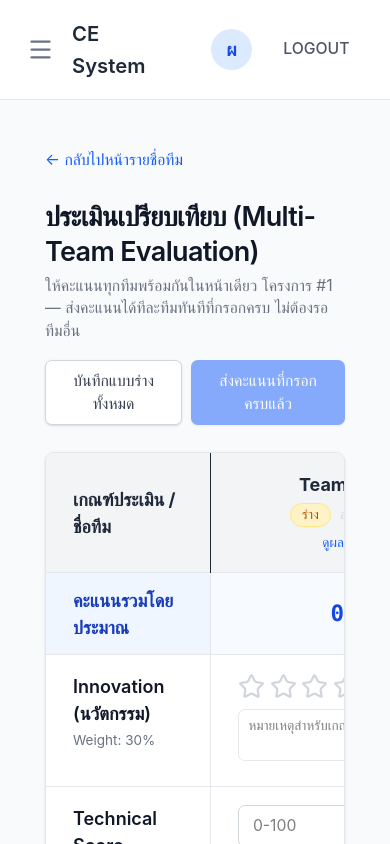
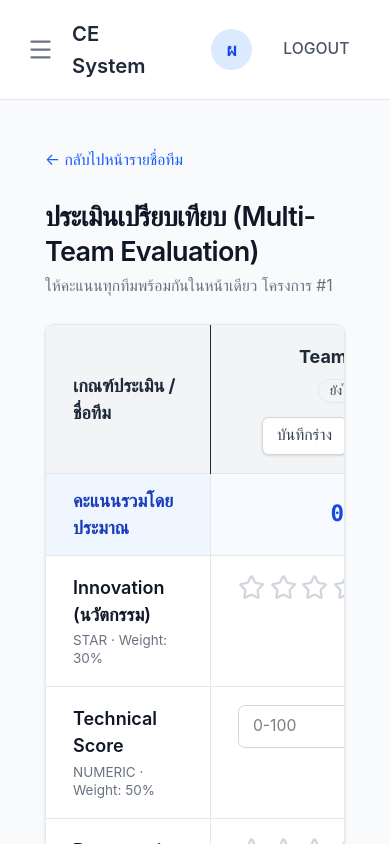
Before and after one commit to Benjamarit/MultiRole, a React (Vite) app: page /judge/project/1/evaluate-multi in a window 390 px wide. Shown: the top 844 px of the page. Built offline with nearby package versions, Linux system fonts and the light colour scheme.

Commit message:
Add delete Project Button

```diff
--- a/src/data/CriteriaStore.js
+++ b/src/data/CriteriaStore.js
@@ -55,3 +55,8 @@ export function deleteCriterion(projectId, criterionId) {
   );
   writeAll(updatedEntries);
 }
+
+export function deleteProjectCriteria(projectId) {
+  const numericProjectId = Number(projectId);
+  writeAll(readAll().filter((entry) => Number(entry.projectId) !== numericProjectId));
+}
--- a/src/data/EvaluationStore.js
+++ b/src/data/EvaluationStore.js
@@ -43,6 +43,11 @@ export function getEvaluationsByProject(projectId) {
     .map(normalizeEvaluation);
 }
 
+export function deleteProjectEvaluations(projectId) {
+  const numericProjectId = Number(projectId);
+  writeAll(readAll().filter((evaluation) => Number(evaluation.projectId) !== numericProjectId));
+}
+
 export function saveEvaluation(evaluation) {
   if (!isBeforeEvaluationDeadline(getProjectById(evaluation.projectId))) return null;
 
--- a/src/data/TeamStore.js
+++ b/src/data/TeamStore.js
@@ -60,3 +60,8 @@ export function deleteTeam(projectId, teamId) {
   );
   writeAll(updatedEntries);
 }
+
+export function deleteProjectTeams(projectId) {
+  const numericProjectId = Number(projectId);
+  writeAll(readAll().filter((entry) => Number(entry.projectId) !== numericProjectId));
+}
--- a/src/pages/JudgeMultiEvaluation.jsx
+++ b/src/pages/JudgeMultiEvaluation.jsx
@@ -1,4 +1,4 @@
-import { useState, useMemo, useCallback } from 'react';
+import { useState, useMemo, useEffect } from 'react';
 import { useParams, Link } from 'react-router-dom';
 import toast from 'react-hot-toast';
 import PageHeader from '../components/PageHeader';
@@ -10,7 +10,7 @@ import CriterionScoreInput from '../components/CriteriaScoreInput';
 import { getCriteriaByProject } from '../data/CriteriaStore';
 import { getTeamsByProject } from '../data/TeamStore';
 import { getEvaluation, saveEvaluation } from '../data/EvaluationStore';
-import { getJudgeAssignments } from '../data/ProjectStore';
+import { getJudgeAssignments, getProjectById, isBeforeEvaluationDeadline } from '../data/ProjectStore';
 import { useAuth } from '../context/AuthContext';
 
 function normalizedScore(criterion, value) {
@@ -26,6 +26,24 @@ export default function JudgeMultiEvaluation() {
 
   // โหลดข้อมูลพื้นฐาน
   const criteria = getCriteriaByProject(projectId);
+  const project = getProjectById(projectId);
+  const [canEdit, setCanEdit] = useState(() => isBeforeEvaluationDeadline(project));
+  useEffect(() => {
+    if (!canEdit || !project?.evaluationDeadline) return undefined;
+    const deadline = new Date(project.evaluationDeadline).getTime();
+    if (!Number.isFinite(deadline)) return undefined;
+    let timeoutId;
+    const checkDeadline = () => {
+      const remaining = deadline - Date.now();
+      if (remaining <= 0) {
+        setCanEdit(false);
+        return;
+      }
+      timeoutId = window.setTimeout(checkDeadline, Math.min(remaining, 2_147_483_647));
+    };
+    checkDeadline();
+    return () => window.clearTimeout(timeoutId);
+  }, [canEdit, project?.evaluationDeadline]);
   const allTeams = getTeamsByProject(projectId);
   const assignments = getJudgeAssignments(projectId);
 
@@ -54,16 +72,6 @@ export default function JudgeMultiEvaluation() {
     return initialComments;
   });
 
-  // Comment แยกรายเกณฑ์ต่อทีม: { [teamId]: { [criterionId]: text } }
-  const [criteriaComments, setCriteriaComments] = useState(() => {
-    const initial = {};
-    eligibleTeams.forEach(team => {
-      const evalData = getEvaluation(projectId, team.id, judgeId);
-      initial[team.id] = evalData?.criteriaComments || {};
-    });
-    return initial;
-  });
-
   const [statuses, setStatuses] = useState(() => {
     const initialStatuses = {};
     eligibleTeams.forEach(team => {
@@ -73,23 +81,13 @@ export default function JudgeMultiEvaluation() {
     return initialStatuses;
   });
 
-  const [confirmTarget, setConfirmTarget] = useState(null); // null=ปิด | 'all' | teamId
+  const [unlockedTeams, setUnlockedTeams] = useState({});
+  const [confirmTeamId, setConfirmTeamId] = useState(null);
+  const [isConfirmOpen, setIsConfirmOpen] = useState(false);
 
-  // แบ่งหน้าทีมที่แสดงในตาราง (แยกจาก eligibleTeams ที่ใช้บันทึก/ส่งคะแนนทั้งหมดเสมอ)
-  const [pageSize, setPageSize] = useState(5); // 5 | 10 | Infinity (ทั้งหมด)
-  const [pageIndex, setPageIndex] = useState(0);
-  const pageCount = Math.max(1, Math.ceil(eligibleTeams.length / pageSize));
-  const currentPageIndex = Math.min(pageIndex, pageCount - 1);
-  const pagedTeams = useMemo(() => {
-    if (!Number.isFinite(pageSize)) return eligibleTeams;
-    const start = currentPageIndex * pageSize;
-    return eligibleTeams.slice(start, start + pageSize);
-  }, [eligibleTeams, pageSize, currentPageIndex]);
-
-  const handlePageSizeChange = (value) => {
-    setPageSize(value === 'all' ? Infinity : Number(value));
-    setPageIndex(0);
-  };
+  const isTeamEditable = (teamId) =>
+    isBeforeEvaluationDeadline(getProjectById(projectId)) &&
+    (statuses[teamId] !== 'SUBMITTED' || unlockedTeams[teamId]);
 
   // คำนวณคะแนนรวมของแต่ละทีม
   const teamTotals = useMemo(() => {
@@ -106,21 +104,14 @@ export default function JudgeMultiEvaluation() {
     return totals;
   }, [criteria, eligibleTeams, matrixScores]);
 
-  // เช็กว่าทีมนี้กรอกครบทุกเกณฑ์แล้วหรือยัง (ใช้ตัดสินว่าส่งทีมนี้ได้เลยหรือยัง)
-  const isTeamAnswered = useCallback(
-    (teamId) =>
-      criteria.every(c => matrixScores[teamId]?.[c.id] !== undefined && matrixScores[teamId]?.[c.id] !== null),
-    [criteria, matrixScores]
-  );
-
-  // ทีมที่ยังไม่ได้ส่งและกรอกครบแล้ว พร้อมส่งได้ทันที
-  const readyToSubmitTeamIds = useMemo(
-    () => eligibleTeams.filter(t => statuses[t.id] !== 'SUBMITTED' && isTeamAnswered(t.id)).map(t => t.id),
-    [eligibleTeams, statuses, isTeamAnswered]
+  const isTeamAnswered = (teamId) =>
+    criteria.every((criterion) =>
+      matrixScores[teamId]?.[criterion.id] !== undefined &&
+      matrixScores[teamId]?.[criterion.id] !== null
     );
 
   const handleScoreChange = (teamId, criterionId, value) => {
-    if (statuses[teamId] === 'SUBMITTED') return; // ล็อกไว้ถ้าทีมนี้กดส่งแล้ว
+    if (!isTeamEditable(teamId)) return;
 
     setMatrixScores(prev => ({
       ...prev,
@@ -132,77 +123,75 @@ export default function JudgeMultiEvaluation() {
   };
 
   const handleCommentChange = (teamId, value) => {
-    if (statuses[teamId] === 'SUBMITTED') return;
+    if (!isTeamEditable(teamId)) return;
     setComments(prev => ({ ...prev, [teamId]: value }));
   };
 
-  const handleCriterionCommentChange = (teamId, criterionId, value) => {
-    if (statuses[teamId] === 'SUBMITTED') return;
-    setCriteriaComments(prev => ({
-      ...prev,
-      [teamId]: { ...prev[teamId], [criterionId]: value },
-    }));
+  const handleUnlockTeam = (teamId) => {
+    if (!isBeforeEvaluationDeadline(getProjectById(projectId))) {
+      toast.error('หมดเขตการประเมินแล้ว ไม่สามารถปลดล็อกแก้ไขได้');
+      return;
+    }
+    if (statuses[teamId] !== 'SUBMITTED') return;
+    setUnlockedTeams((prev) => ({ ...prev, [teamId]: true }));
   };
 
-  // ปลดล็อกทีมที่ส่งคะแนนไปแล้วให้แก้ไขได้อีกครั้ง (เหมือนปุ่ม "แก้ไขคะแนน" ในหน้าประเมินทีมเดียว)
-  // เป็นการปลดล็อกฝั่ง UI เท่านั้น ข้อมูลใน storage จะยังเป็น SUBMITTED จนกว่าจะกดบันทึกร่าง/ส่งคะแนนซ้ำ
-  const handleUnlockTeam = (teamId) => {
-    setStatuses(prev => ({ ...prev, [teamId]: 'DRAFT' }));
-  };
-
-  const handleSaveDraft = () => {
-    eligibleTeams.forEach(team => {
-      if (statuses[team.id] === 'SUBMITTED') return; // ไม่เซฟทับตัวที่ส่งแล้ว
-      saveEvaluation({
-        projectId,
-        teamId: team.id,
-        judgeId,
-        judgeName: user?.name || 'กรรมการ',
-        scores: matrixScores[team.id],
-        criteriaComments: criteriaComments[team.id] || {},
-        comment: comments[team.id] || '',
-        totalScore: Number(teamTotals[team.id]),
-        status: 'DRAFT',
-      });
-    });
-    toast.success('บันทึกแบบร่างทุกทีมเรียบร้อยแล้ว');
-  };
-
-  // แกนกลางของการส่งคะแนน — รับ array ของ teamId ที่จะส่ง ใช้ร่วมกันทั้งส่งทีเดียวหลายทีมและส่งทีละทีม
-  const submitTeams = (teamIds) => {
-    const now = new Date().toISOString();
-    const newStatuses = { ...statuses };
-
-    teamIds.forEach(teamId => {
-      if (statuses[teamId] === 'SUBMITTED') return;
-      saveEvaluation({
+  const handleSaveDraft = (teamId) => {
+    if (!isBeforeEvaluationDeadline(getProjectById(projectId))) {
+      toast.error('หมดเขตการประเมินแล้ว ไม่สามารถบันทึกได้');
+      return;
+    }
+    if (!isTeamEditable(teamId)) return;
+    const saved = saveEvaluation({
       projectId,
       teamId,
       judgeId,
       judgeName: user?.name || 'กรรมการ',
       scores: matrixScores[teamId],
-        criteriaComments: criteriaComments[teamId] || {},
+      comment: comments[teamId] || '',
+      totalScore: Number(teamTotals[teamId]),
+      status: 'DRAFT',
+    });
+    if (!saved) {
+      toast.error('หมดเขตการประเมินแล้ว ไม่สามารถบันทึกได้');
+      return;
+    }
+    setStatuses((prev) => ({ ...prev, [teamId]: 'DRAFT' }));
+    setUnlockedTeams((prev) => ({ ...prev, [teamId]: false }));
+    toast.success('บันทึกแบบร่างเรียบร้อยแล้ว');
+  };
+
+  const confirmSubmit = () => {
+    const teamId = confirmTeamId;
+    if (!teamId) return;
+    if (!isBeforeEvaluationDeadline(getProjectById(projectId))) {
+      setIsConfirmOpen(false);
+      setConfirmTeamId(null);
+      toast.error('หมดเขตการประเมินแล้ว ไม่สามารถส่งคะแนนได้');
+      return;
+    }
+    if (!isTeamEditable(teamId) || !isTeamAnswered(teamId)) return;
+    const saved = saveEvaluation({
+      projectId,
+      teamId,
+      judgeId,
+      judgeName: user?.name || 'กรรมการ',
+      scores: matrixScores[teamId],
       comment: comments[teamId] || '',
       totalScore: Number(teamTotals[teamId]),
       status: 'SUBMITTED',
-        submittedAt: now,
     });
-      newStatuses[teamId] = 'SUBMITTED';
-    });
-
-    setStatuses(newStatuses);
-  };
-
-  const handleConfirmSubmit = () => {
-    if (confirmTarget === 'all') {
-      submitTeams(readyToSubmitTeamIds);
-      toast.success(`ส่งคะแนนสำเร็จ ${readyToSubmitTeamIds.length} ทีม (ทีมที่ยังกรอกไม่ครบถูกข้ามไว้)`);
-    } else if (confirmTarget) {
-      const team = eligibleTeams.find(t => t.id === confirmTarget);
-      submitTeams([confirmTarget]);
-      toast.success(`ส่งคะแนนทีม "${team?.name}" สำเร็จแล้ว`);
+    if (!saved) {
+      setIsConfirmOpen(false);
+      setConfirmTeamId(null);
+      toast.error('หมดเขตการประเมินแล้ว ไม่สามารถส่งคะแนนได้');
+      return;
     }
-    setConfirmTarget(null);
+    setStatuses((prev) => ({ ...prev, [teamId]: 'SUBMITTED' }));
+    setUnlockedTeams((prev) => ({ ...prev, [teamId]: false }));
+    setIsConfirmOpen(false);
+    setConfirmTeamId(null);
+    toast.success('ส่งคะแนนทีมเรียบร้อยแล้ว');
   };
 
   return (
@@ -213,68 +202,18 @@ export default function JudgeMultiEvaluation() {
 
       <PageHeader
         title="ประเมินเปรียบเทียบ (Multi-Team Evaluation)"
-        description={`ให้คะแนนทุกทีมพร้อมกันในหน้าเดียว โครงการ #${projectId} — ส่งคะแนนได้ทีละทีมทันทีที่กรอกครบ ไม่ต้องรอทีมอื่น`}
-        action={
-          <div className="flex gap-2">
-            <Button variant="secondary" onClick={handleSaveDraft}>บันทึกแบบร่างทั้งหมด</Button>
-            <Button
-              onClick={() => setConfirmTarget('all')}
-              disabled={readyToSubmitTeamIds.length === 0}
-            >
-              ส่งคะแนนที่กรอกครบแล้ว {readyToSubmitTeamIds.length > 0 ? `(${readyToSubmitTeamIds.length})` : ''}
-            </Button>
-          </div>
-        }
+        description={`ให้คะแนนทุกทีมพร้อมกันในหน้าเดียว โครงการ #${projectId}`}
       />
+
+      {!canEdit && (
+        <Card className="bg-red-50 border-red-200">
+          <p className="text-sm text-red-700">หมดเขตการประเมินแล้ว ไม่สามารถแก้ไขหรือส่งคะแนนได้</p>
+        </Card>
+      )}
 
       {eligibleTeams.length === 0 ? (
         <Card><p className="text-center text-gray-500 py-10">ไม่มีทีมที่คุณสามารถประเมินได้ในขณะนี้</p></Card>
       ) : (
-        <>
-          {eligibleTeams.length > 5 && (
-            <div className="flex flex-wrap items-center gap-3 text-sm">
-              <label htmlFor="page-size" className="text-gray-600">
-                แสดงต่อหน้า:
-              </label>
-              <select
-                id="page-size"
-                value={Number.isFinite(pageSize) ? pageSize : 'all'}
-                onChange={(e) => handlePageSizeChange(e.target.value)}
-                className="rounded-md border border-gray-300 px-2 py-1.5 text-sm focus:border-blue-500 focus:outline-none focus:ring-2 focus:ring-blue-200"
-              >
-                <option value={5}>5 ทีม</option>
-                <option value={10}>10 ทีม</option>
-                <option value="all">ทั้งหมด ({eligibleTeams.length} ทีม)</option>
-              </select>
-
-              {Number.isFinite(pageSize) && pageCount > 1 && (
-                <div className="flex items-center gap-2 sm:ml-auto">
-                  <Button
-                    variant="secondary"
-                    size="sm"
-                    onClick={() => setPageIndex((p) => Math.max(0, p - 1))}
-                    disabled={currentPageIndex === 0}
-                  >
-                    &larr; ก่อนหน้า
-                  </Button>
-                  <span className="text-gray-500">
-                    ทีม {currentPageIndex * pageSize + 1}-
-                    {Math.min((currentPageIndex + 1) * pageSize, eligibleTeams.length)} จาก{' '}
-                    {eligibleTeams.length} (หน้า {currentPageIndex + 1}/{pageCount})
-                  </span>
-                  <Button
-                    variant="secondary"
-                    size="sm"
-                    onClick={() => setPageIndex((p) => Math.min(pageCount - 1, p + 1))}
-                    disabled={currentPageIndex >= pageCount - 1}
-                  >
-                    ถัดไป &rarr;
-                  </Button>
-                </div>
-              )}
-            </div>
-          )}
-
         <Card noPadding className="overflow-hidden">
           <div className="overflow-x-auto">
             <table className="w-full text-left border-collapse">
@@ -283,56 +222,61 @@ export default function JudgeMultiEvaluation() {
                   <th className="px-6 py-4 font-bold text-gray-800 sticky left-0 bg-gray-100 shadow-[1px_0_0_0_#e5e7eb] z-10 w-64">
                     เกณฑ์ประเมิน / ชื่อทีม
                   </th>
-                  {pagedTeams.map(team => (
+                  {eligibleTeams.map(team => (
                     <th key={team.id} className="px-6 py-4 font-bold text-gray-800 text-center border-l min-w-[280px]">
                       {team.name}
-                      <div className="mt-1 flex items-center justify-center gap-2">
-                        {statuses[team.id] === 'SUBMITTED' ? (
-                          <>
-                            <Badge variant="success">ส่งแล้ว</Badge>
-                            <button
-                              type="button"
+                      <div className="mt-1">
+                        {statuses[team.id] === 'SUBMITTED'
+                          ? <Badge variant="success">ส่งแล้ว</Badge>
+                          : statuses[team.id] === 'DRAFT'
+                            ? <Badge variant="warning">ร่าง</Badge>
+                            : <Badge variant="default">ยังไม่เริ่ม</Badge>}
+                      </div>
+                      <div className="mt-3 flex flex-wrap justify-center gap-2">
+                        {statuses[team.id] === 'SUBMITTED' && !unlockedTeams[team.id] ? (
+                          <Button
+                            variant="secondary"
+                            size="sm"
                             onClick={() => handleUnlockTeam(team.id)}
-                              className="text-xs font-normal text-blue-600 hover:underline"
+                            disabled={!canEdit}
                           >
-                              แก้ไขคะแนน
-                            </button>
-                          </>
+                            ปลดล็อกแก้ไข
+                          </Button>
                         ) : (
                           <>
-                            <Badge variant="warning">ร่าง</Badge>
-                            <button
-                              type="button"
-                              onClick={() => setConfirmTarget(team.id)}
-                              disabled={!isTeamAnswered(team.id)}
-                              className="text-xs font-normal text-blue-600 hover:underline disabled:text-gray-300 disabled:cursor-not-allowed disabled:no-underline"
+                            <Button
+                              variant="secondary"
+                              size="sm"
+                              onClick={() => handleSaveDraft(team.id)}
+                              disabled={!isTeamEditable(team.id)}
                             >
-                              ส่งคะแนนทีมนี้
-                            </button>
+                              บันทึกร่าง
+                            </Button>
+                            <Button
+                              size="sm"
+                              onClick={() => {
+                                if (!isTeamEditable(team.id) || !isTeamAnswered(team.id)) return;
+                                setConfirmTeamId(team.id);
+                                setIsConfirmOpen(true);
+                              }}
+                              disabled={!isTeamEditable(team.id) || !isTeamAnswered(team.id)}
+                            >
+                              {statuses[team.id] === 'SUBMITTED' ? 'ส่งอีกครั้ง' : 'ส่งคะแนน'}
+                            </Button>
                           </>
                         )}
                       </div>
-                      {team.link && (
-                        <a
-                          href={team.link}
-                          target="_blank"
-                          rel="noopener noreferrer"
-                          className="mt-1 inline-block text-xs font-normal text-blue-600 hover:underline"
-                        >
-                          ดูผลงาน &rarr;
-                        </a>
-                      )}
                     </th>
                   ))}
                 </tr>
               </thead>
               <tbody>
-                {/* แถวแสดงคะแนนรวม (ช่วยให้ตัดสินใจง่ายขึ้น) */}
+                {/* แถวแสดงคะแนนรวม */}
                 <tr className="bg-blue-50/50 border-b border-gray-200">
                   <td className="px-6 py-3 font-semibold text-blue-800 sticky left-0 bg-blue-50 shadow-[1px_0_0_0_#e5e7eb] z-10">
                     คะแนนรวมโดยประมาณ
                   </td>
-                  {pagedTeams.map(team => (
+                  {eligibleTeams.map(team => (
                     <td key={team.id} className="px-6 py-3 text-center border-l border-gray-200 font-mono text-xl font-bold text-blue-700">
                       {teamTotals[team.id]}
                     </td>
@@ -344,23 +288,22 @@ export default function JudgeMultiEvaluation() {
                   <tr key={criterion.id} className="border-b border-gray-200 hover:bg-gray-50/50">
                     <td className="px-6 py-4 sticky left-0 bg-white hover:bg-gray-50 shadow-[1px_0_0_0_#e5e7eb] z-10 align-top">
                       <p className="font-semibold text-gray-900">{criterion.name}</p>
-                      <p className="text-xs text-gray-500 mt-1">Weight: {criterion.weight}%</p>
+                      <p className="text-xs text-gray-500 mt-1">
+                        {criterion.type} · Weight: {criterion.weight}%
+                      </p>
+                      {criterion.description && (
+                        <p className="text-sm text-gray-600 whitespace-pre-wrap mt-2">
+                          {criterion.description}
+                        </p>
+                      )}
                     </td>
-                    {pagedTeams.map(team => (
+                    {eligibleTeams.map(team => (
                       <td key={team.id} className="px-6 py-4 border-l border-gray-200 align-top">
                         <CriterionScoreInput
                           criterion={criterion}
                           value={matrixScores[team.id]?.[criterion.id] ?? null}
                           onChange={(val) => handleScoreChange(team.id, criterion.id, val)}
-                          disabled={statuses[team.id] === 'SUBMITTED'}
-                        />
-                        <textarea
-                          rows={2}
-                          className="mt-2 w-full px-2 py-1.5 border border-gray-200 rounded-md text-xs focus:ring-blue-500 disabled:bg-gray-100"
-                          placeholder="หมายเหตุสำหรับเกณฑ์นี้ (ถ้ามี)"
-                          value={criteriaComments[team.id]?.[criterion.id] || ''}
-                          onChange={(e) => handleCriterionCommentChange(team.id, criterion.id, e.target.value)}
-                          disabled={statuses[team.id] === 'SUBMITTED'}
+                          disabled={!isTeamEditable(team.id)}
                         />
                       </td>
                     ))}
@@ -372,7 +315,7 @@ export default function JudgeMultiEvaluation() {
                   <td className="px-6 py-4 sticky left-0 bg-white shadow-[1px_0_0_0_#e5e7eb] z-10 align-top">
                     <p className="font-semibold text-gray-900">ข้อเสนอแนะเพิ่มเติม</p>
                   </td>
-                  {pagedTeams.map(team => (
+                  {eligibleTeams.map(team => (
                     <td key={team.id} className="px-6 py-4 border-l border-gray-200 align-top">
                       <textarea
                         rows={3}
@@ -380,7 +323,7 @@ export default function JudgeMultiEvaluation() {
                         placeholder="คำแนะนำ..."
                         value={comments[team.id]}
                         onChange={(e) => handleCommentChange(team.id, e.target.value)}
-                        disabled={statuses[team.id] === 'SUBMITTED'}
+                        disabled={!isTeamEditable(team.id)}
                       />
                     </td>
                   ))}
@@ -389,20 +332,18 @@ export default function JudgeMultiEvaluation() {
             </table>
           </div>
         </Card>
-        </>
       )}
 
       <ConfirmDialog
-        isOpen={confirmTarget !== null}
-        title={confirmTarget === 'all' ? 'ยืนยันการส่งคะแนนที่กรอกครบแล้ว' : 'ยืนยันการส่งคะแนน'}
-        message={
-          confirmTarget === 'all'
-            ? `จะส่งคะแนน ${readyToSubmitTeamIds.length} ทีมที่กรอกครบแล้ว (ทีมที่ยังกรอกไม่ครบจะถูกข้ามไว้ ส่งทีหลังได้) หลังส่งแล้วแต่ละทีมจะถูกล็อก ต้องกด "แก้ไขคะแนน" ก่อนจึงจะแก้ไขได้อีกครั้ง คุณมั่นใจหรือไม่?`
-            : `คุณกำลังจะส่งคะแนนของทีม "${eligibleTeams.find(t => t.id === confirmTarget)?.name}" หลังส่งแล้วคะแนนจะถูกล็อก ต้องกด "แก้ไขคะแนน" ก่อนจึงจะแก้ไขได้อีกครั้ง คุณมั่นใจหรือไม่?`
-        }
-        onConfirm={handleConfirmSubmit}
-        onCancel={() => setConfirmTarget(null)}
-        confirmText={confirmTarget === 'all' ? 'ส่งคะแนนที่กรอกครบแล้ว' : 'ส่งคะแนนทีมนี้'}
+        isOpen={isConfirmOpen}
+        title="ยืนยันการส่งคะแนน"
+        message={`ยืนยันการส่งคะแนน${eligibleTeams.find((team) => team.id === confirmTeamId)?.name ? `ของทีม ${eligibleTeams.find((team) => team.id === confirmTeamId).name}` : ''}หรือไม่? สามารถแก้ไขและส่งใหม่ได้ก่อน Deadline`}
+        onConfirm={confirmSubmit}
+        onCancel={() => {
+          setIsConfirmOpen(false);
+          setConfirmTeamId(null);
+        }}
+        confirmText="ส่งคะแนน"
       />
     </div>
   );
```
Also changed, not shown: src/data/ProjectStore.js (+9 -0 lines), src/pages/WorkSpace.jsx (+42 -6 lines). Lines whose indentation alone changed are shown as unchanged.
